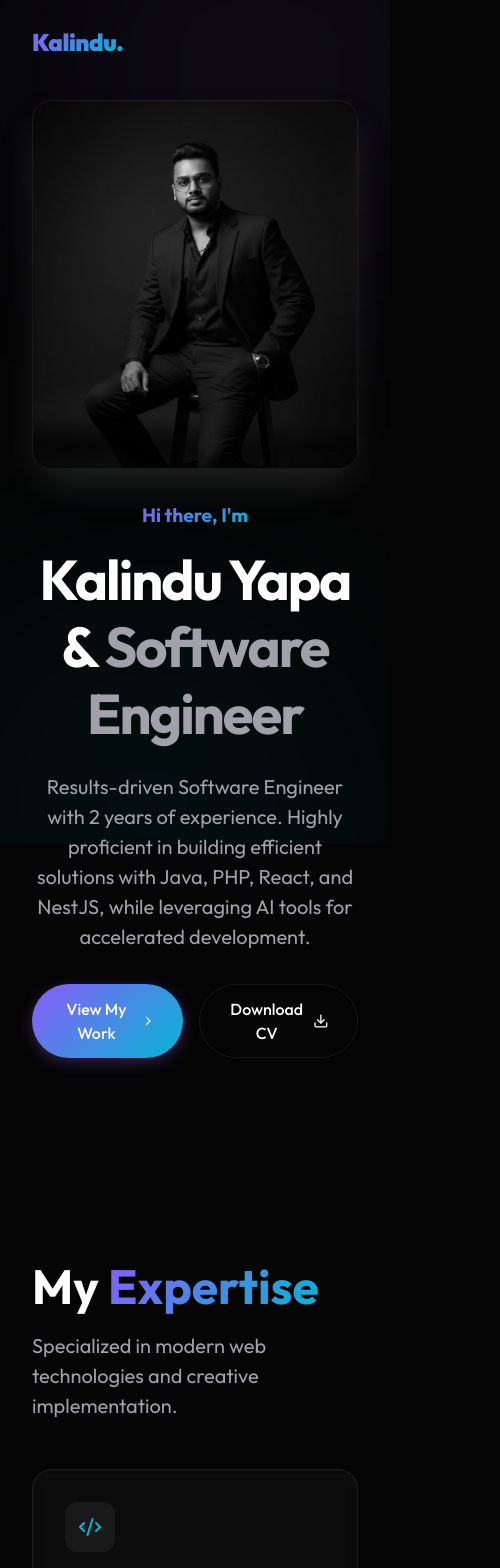
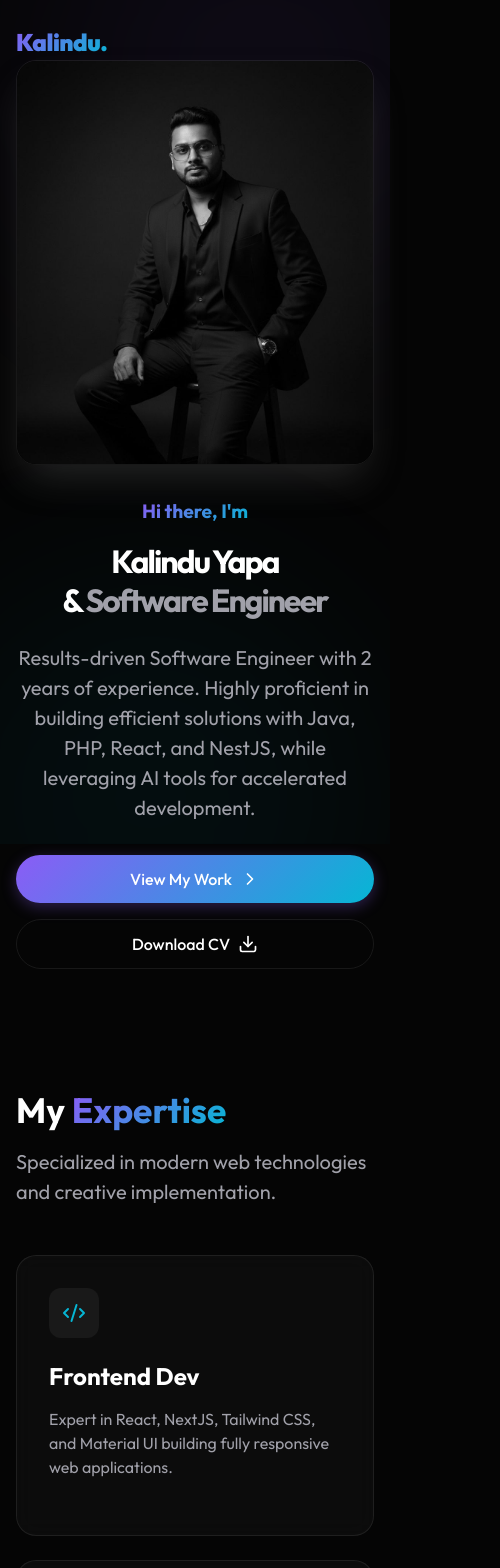
Before and after one commit to KalinduErangaYapa/kalindu-portfolio, a React (Vite) app: page / in a window 390 px wide. Shown: the top 1568 px of the page, 500 px wide, since content can reach past the window. Built offline with nearby package versions, Linux system fonts and the light colour scheme.

Commit message:
Improve mobile responsiveness

```diff
--- a/src/index.css
+++ b/src/index.css
@@ -420,3 +420,40 @@
   color: var(--text-muted);
   font-size: 0.9rem;
 }
+
+/* Additional Mobile Responsiveness */
+@media (max-width: 768px) {
+  .container {
+    padding: 0 1rem;
+  }
+  .section {
+    padding: 60px 0;
+  }
+  .hero-title {
+    font-size: 2.5rem;
+  }
+  h2 {
+    font-size: 2.2rem !important;
+  }
+  .projects-grid {
+    grid-template-columns: repeat(auto-fill, minmax(280px, 1fr));
+    gap: 1.5rem;
+  }
+}
+
+@media (max-width: 480px) {
+  .hero-buttons {
+    flex-direction: column;
+    width: 100%;
+  }
+  .hero-buttons .btn {
+    width: 100%;
+    justify-content: center;
+  }
+  .hero-title {
+    font-size: 2rem;
+  }
+  .projects-grid {
+    grid-template-columns: 1fr;
+  }
+}
```
